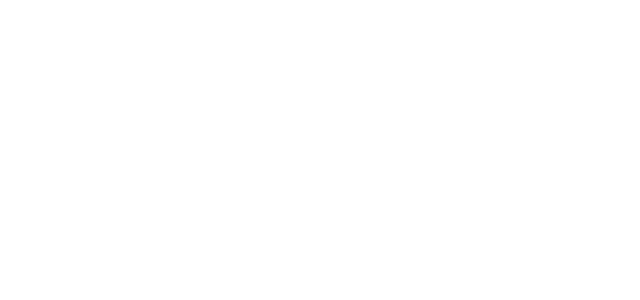
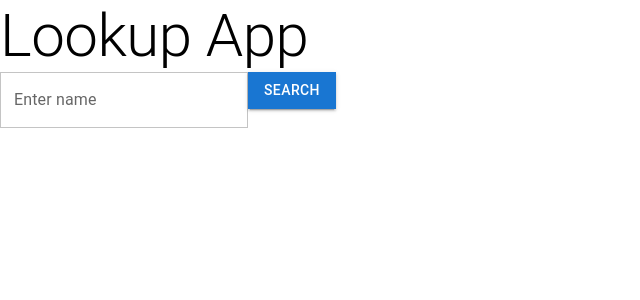
Before and after one commit to KNPhilip/CaseStudies, a React (Create React App) app: page / in a window 1280 px wide. Shown: the top 300 px of the page, without its empty margins (0-640 px from the left). Built offline with nearby package versions, Linux system fonts and the light colour scheme.

Commit message:
Created input & button in the UI

```diff
--- a/src/components/App/App.js
+++ b/src/components/App/App.js
@@ -1,9 +1,29 @@
+import React, { useState } from 'react';
 import './App.css';
+import { Typography, TextField, Button } from '@mui/material';
+import User from '../User/User';
 
 function App() {
   return (
-    <div className="App">
-    </div>
+    <>
+      <Typography variant='h2'>Lookup App</Typography>
+
+      <div className='search'>
+        <TextField
+          id="input"
+          label="Enter name"
+          variant="outlined"
+        />
+
+        <Button
+          variant='contained'
+        >Search</Button>
+      </div>
+
+      {
+
+      }
+    </>
   );
 }
 
```
